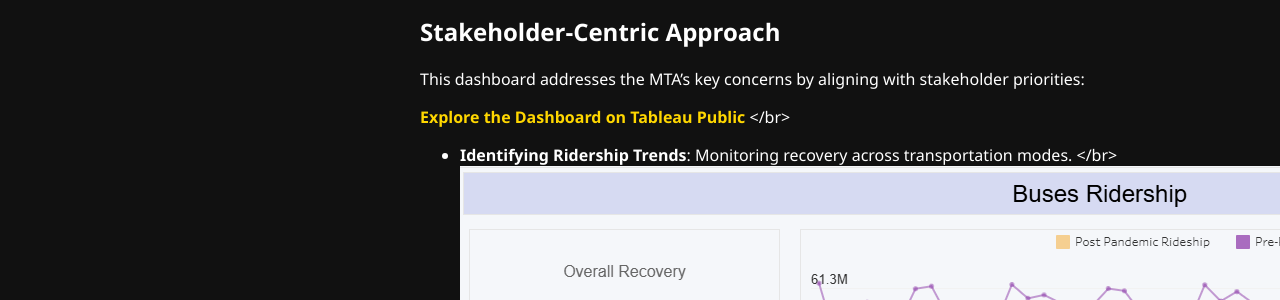
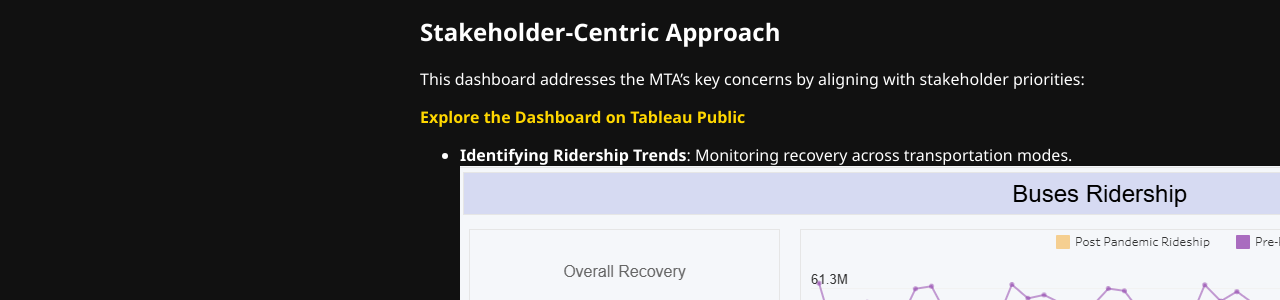
Before and after one commit to saltikg/portfolio, a Jekyll site: the page built from projects/Interactive_Dashboard_Pandemic.md, in a window 1280 px wide. Shown: the part 593-893 px from the top of the page. Built offline with Jekyll 4.4.1, drawn with Linux system fonts in a browser that asks for light colours; some of the changed text lies outside the part shown.

Commit message:
Update Interactive_Dashboard_Pandemic.md

```diff
--- a/projects/Interactive_Dashboard_Pandemic.md
+++ b/projects/Interactive_Dashboard_Pandemic.md
@@ -25,13 +25,13 @@ This dashboard addresses the MTA’s key concerns by aligning with stakeholder p
 <a href="https://public.tableau.com/views/MavenCommuterChallengeNov302024/MainV2" target="_blank"
    style="color: #FFD700; text-decoration: none; font-weight: bold; font-size: 16px;">
    Explore the Dashboard on Tableau Public
-</a> </br>
+</a>
 
 
-- **Identifying Ridership Trends**: Monitoring recovery across transportation modes.   </br>
+- **Identifying Ridership Trends**: Monitoring recovery across transportation modes.
   ![Ridership Trends Chart](../assets/img/maven-mta-14.png)
 
-- **Highlighting Key Insights**: Examining market share shifts, weekday vs. weekend patterns, and overall recovery rates. </br>
+- **Highlighting Key Insights**: Examining market share shifts, weekday vs. weekend patterns, and overall recovery rates.
  ![Ridership Trends Chart](../assets/img/maven-mta-15.png)
 
 - **Supporting Decision-Making**: Offering insights to inform strategies amidst hybrid work trends.
```
